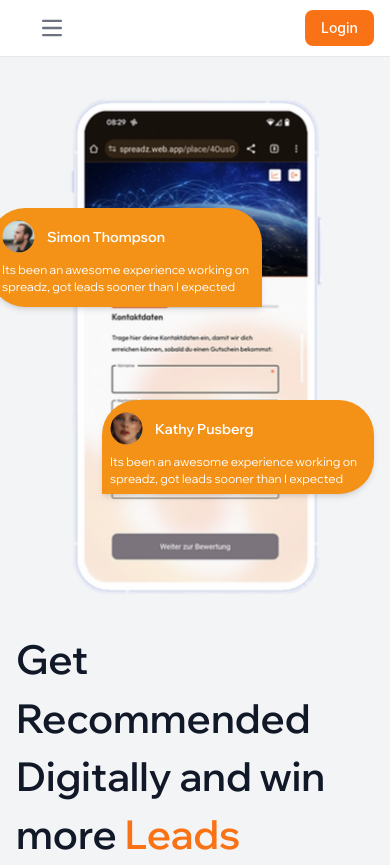
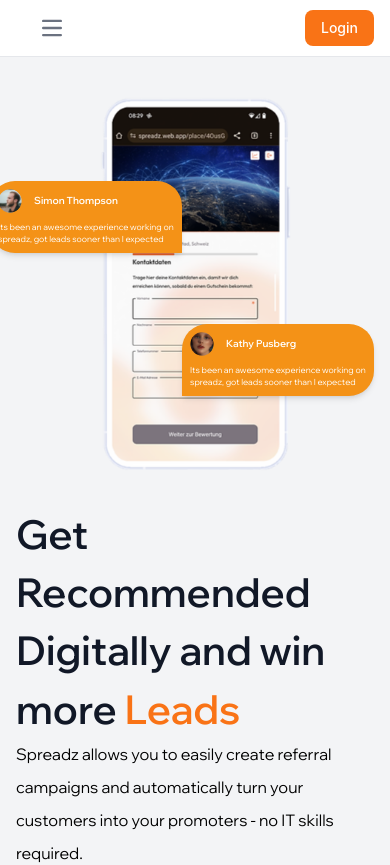
Before and after one commit to ahmad5373/Spreadz, a React (Create React App) app: page / in a window 390 px wide. Shown: the top 865 px of the page. Built offline with nearby package versions, Linux system fonts and the light colour scheme.

Commit message:
hero section responsive fix

```diff
--- a/src/components/home sections/Hero.js
+++ b/src/components/home sections/Hero.js
@@ -40,26 +40,26 @@
                             <img
                                 src={mobile}
                                 alt="Phone showing testimonials"
-                                className="w-64 "
+                                className="md:w-64  w-48"
                             />
 
-                            <div className="absolute bg-base-color top-28 right-28 text-white px-3 py-3 text-xs w-[17rem] md:top-28 md:right-96 md:text-sm shadow-md lg:text-base hero-card-top  lg:top-[7rem] lg:right-64" style={{ borderRadius: '35px 35px 0 35px' }}>
+                            <div className="absolute bg-base-color top-[5.3rem] right-48 max-[375px]:right-32 text-white px-2 py-2 text-xs md:w-[17rem] w-48 md:top-28 md:right-96 md:text-sm shadow-md lg:text-base hero-card-top  lg:top-[7.5rem] lg:right-64" style={{ borderRadius: '25px 25px 0 25px' }}>
                                 <div className="flex items-center space-x-3 mb-2">
-                                    <img src={samson} alt="Samson"></img>
-                                    <span className="base-font-heading text-sm ">Simon Thompson</span>
+                                    <img src={samson} alt="Samson" className=" md:w-8 w-6"></img>
+                                    <span className="base-font-heading md:text-sm text-[9.968px]" >Simon Thompson</span>
                                 </div>
-                                <p className="base-font text-xs leading-[17px]">
+                                <p className="base-font md:text-xs text-[8.544px] md:leading-[17px] leading-3">
                                     Its been an awesome experience working on spreadz, got leads sooner than I expected
                                 </p>
                             </div>
 
-                            <div className="absolute  right-0 bg-base-color text-white px-2 py-3 md:right-32  text-xs md:text-sm shadow-md h-[94px] w-[17rem] lg:text-base hero-card-bottom bottom-[6.5rem] lg:right-0" style={{ borderRadius: '35px 35px 35px 0' }}>
+                            <div className="absolute  right-0 bg-base-color text-white px-2 py-2 md:right-32  text-xs md:text-sm shadow-md   md:w-[17rem] w-48  lg:text-base hero-card-bottom md:bottom-[6.6rem] bottom-[4.8rem] lg:right-0" style={{ borderRadius: '25px 25px 25px 0' }}>
 
                                 <div className="flex items-center space-x-3 mb-2">
-                                    <img src={kathy} alt="Kathy"></img>
-                                    <span className="base-font-heading text-sm">Kathy Pusberg</span>
+                                    <img src={kathy} alt="Kathy" className="md:w-8 w-6"></img>
+                                    <span className="base-font-heading md:text-sm text-[9.968px]  ">Kathy Pusberg</span>
                                 </div>
-                                <p className="base-font text-xs leading-[17px]">
+                                <p className="base-font md:text-xs text-[8.544px] md:leading-[17px] leading-3">
                                     Its been an awesome experience working on spreadz, got leads sooner than I expected
                                 </p>
                             </div>
--- a/src/index.css
+++ b/src/index.css
@@ -165,7 +165,7 @@
 
 @media (min-width: 1024px) and (max-width: 1140px) {
   .hero-card-top {
-    top: 11rem !important;
+    top: 11.5rem !important;
   }
 }
 
```
